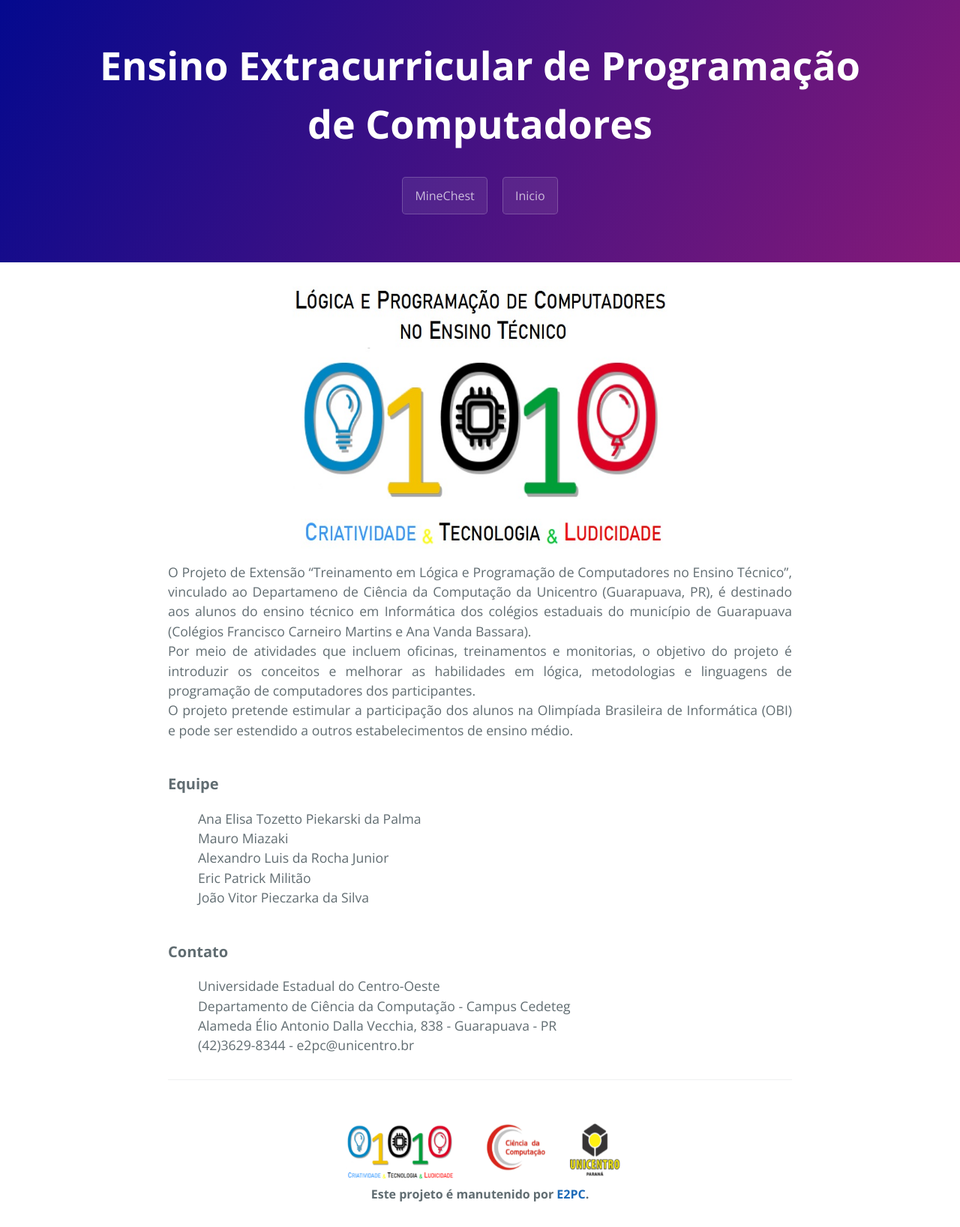
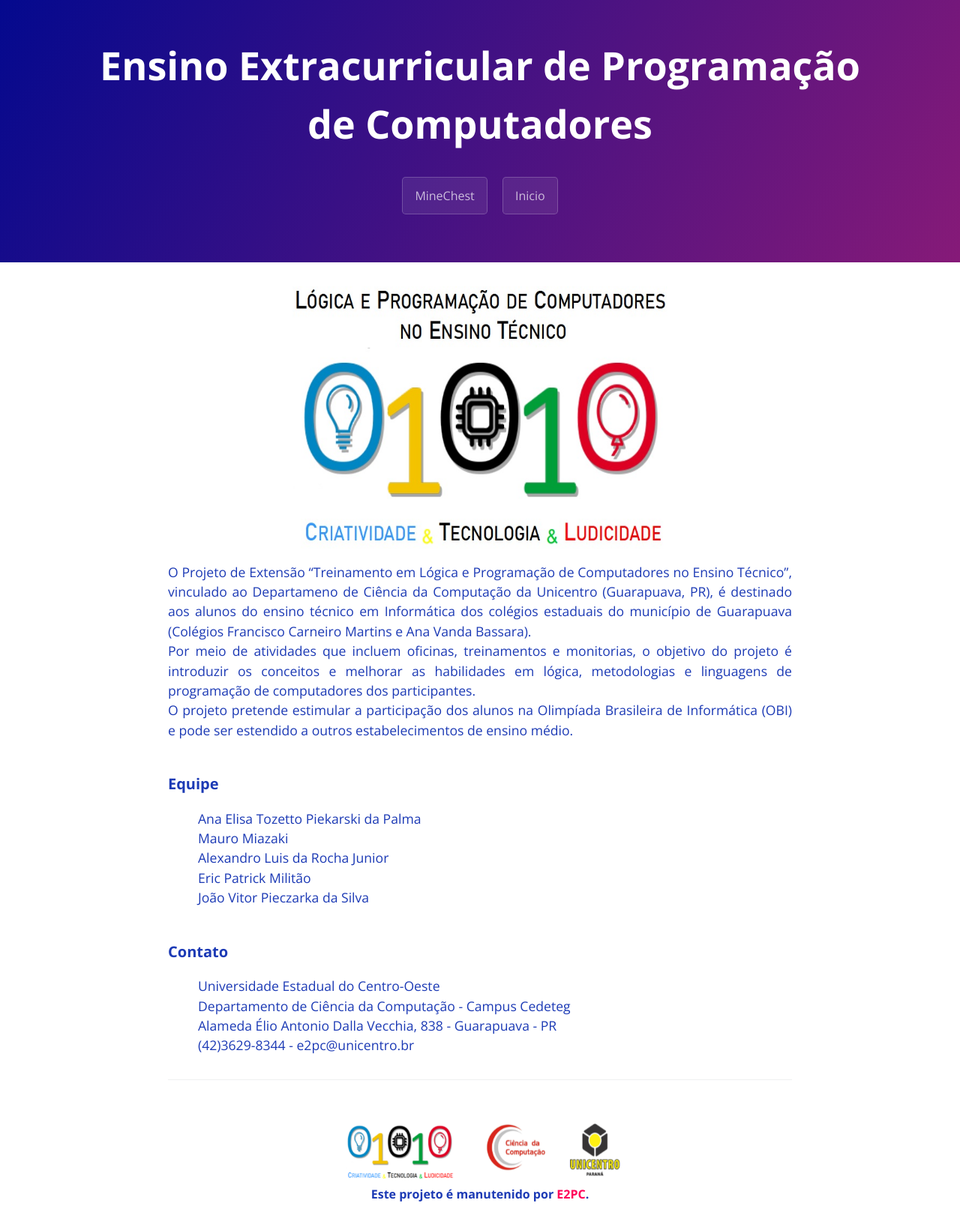
Before and after one commit to E2PC/ProjectPage, a Jekyll site: the page built from index.md, in a window 1280 px wide. Shown: the whole page at 75% size. Built offline with Jekyll 4.4.1, drawn with Linux system fonts in a browser that asks for light colours.

Commit message:
Update stylesheet.css

```diff
--- a/stylesheets/stylesheet.css
+++ b/stylesheets/stylesheet.css
@@ -7,10 +7,10 @@ body {
   font-family: "Open Sans", "Helvetica Neue", Helvetica, Arial, sans-serif;
   font-size: 16px;
   line-height: 1.5;
-  color: #606c71; }
+  color: #1c3ab5; }
 
 a {
-  color: #1e6bb8;
+  color: #ff0059;
   text-decoration: none; }
   a:hover {
     text-decoration: underline; }
@@ -112,7 +112,7 @@ a {
   margin-top: 2rem;
   margin-bottom: 1rem;
   font-weight: normal;
-  color: #159957; }
+  color: #370050; }
 .main-content p {
   margin-bottom: 1em; }
 .main-content code {
```
